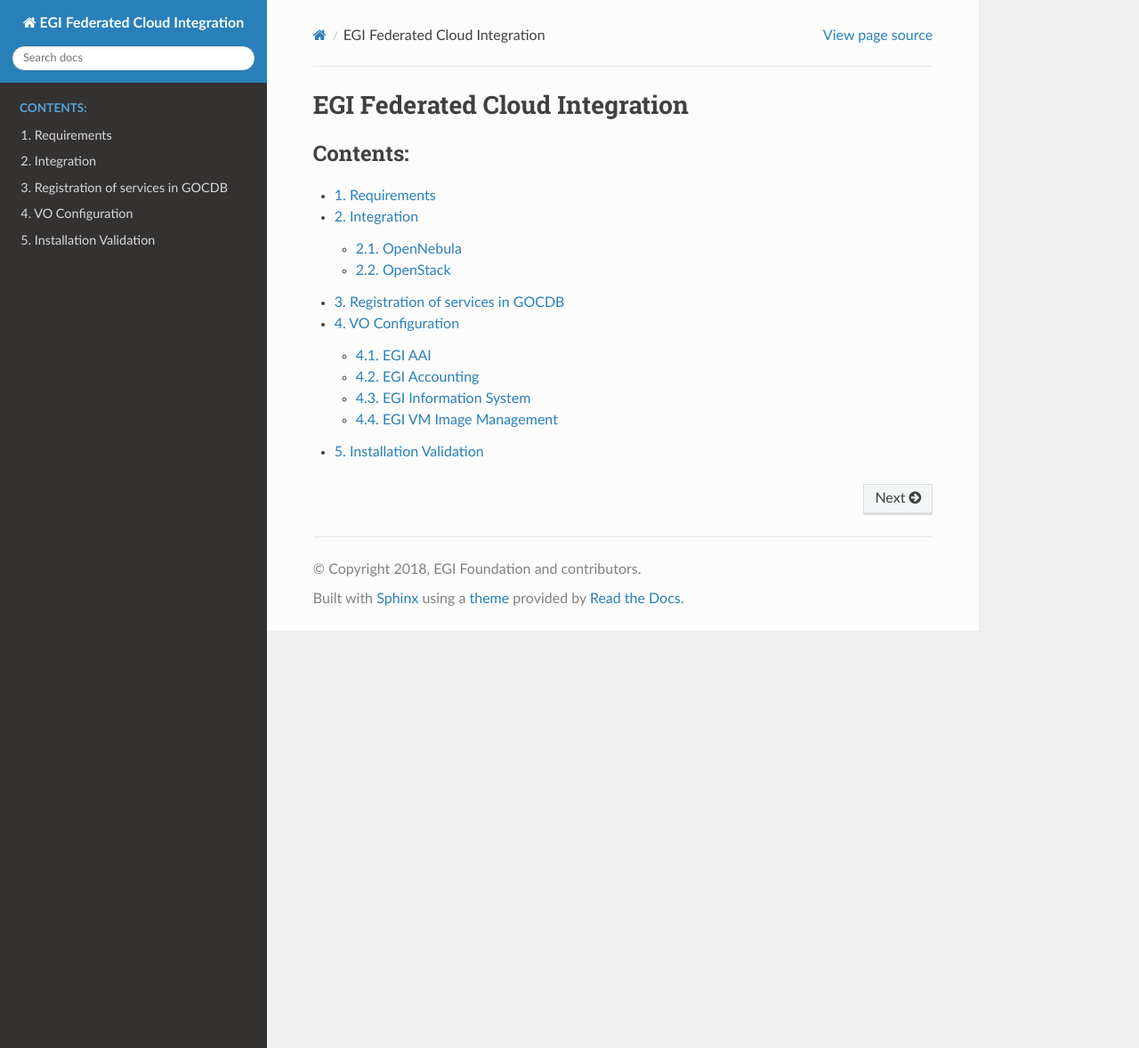
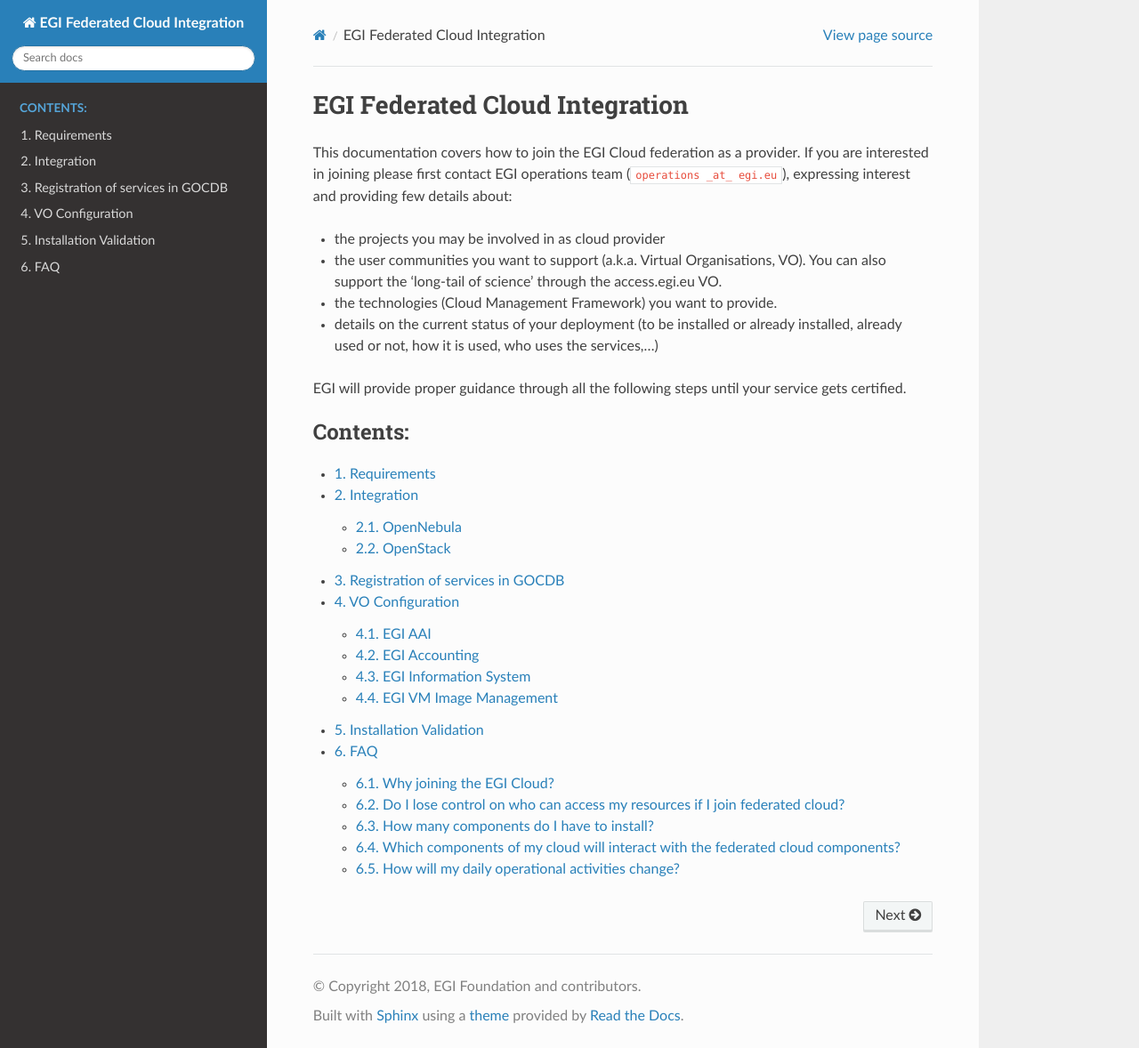
Before and after one commit to EGI-Federation/fedcloud-integration-documentation, a Sphinx documentation site: the page built from source/index.rst, in a window 1280 px wide and 1178 px high. Shown: the whole window at 89% size. Built offline with Sphinx 7.4.7 and the Read the Docs theme 2.0.0, drawn with Linux system fonts in a browser that asks for light colours.

Commit message:
Added some missing stuff from wiki (#45)
* Added some missing stuff from wiki

```diff
--- /dev/null
+++ b/source/faq.rst
@@ -0,0 +1,100 @@
+.. toctree::
+
+FAQ
+===
+
+Why joining the EGI Cloud?
+--------------------------
+
+* To support international communities supported by EGI (e.g. `these research
+  communities and applications <https://www.egi.eu/use-cases/>`_ or `these
+  research infrastructures in EOSC-hub <https://eosc-hub.eu/research-communities>`_
+  or `these business pilots in the EOSC Digital Innovation Hub
+  <https://eosc-hub.eu/digital-innovation-hub>`_.
+
+* To participate in e-Infrastructure projects (H2020, EOSC) as an EGI compliant
+  IaaS cloud provider.
+
+* To participate in resource allocation and in pay-for-use campaigns run by EGI.
+
+* To align access policies and operational model of your cloud with
+  international good practices.
+
+* To adopt best practices of multi-cloud federation for the benefit of your
+  local users.
+
+Do I lose control on who can access my resources if I join federated cloud?
+---------------------------------------------------------------------------
+
+**No**
+
+EGI uses the concept of Virtual Organisation (VO) to group users. The resource
+provider has complete control on which VOs he wants to allow on its resources
+and which quotas or restrictions to assign to each VO. In the case of OpenStack,
+each VO is mapped to a regular OpenStack project that can be managed as any
+other and are isolated to other projects you may have configured in your deployment.
+Although not recommended, you can even restrict the automatic access of users
+within a VO and manually enable individual members.
+
+How many components do I have to install?
+-----------------------------------------
+
+Depending on your cloud management framework and the kind of integration this
+will vary.
+
+In general, the federation requires your cloud management framework to be
+configured to support Federated AAI with EGI Check-in. This may require changes
+in your current setup.
+
+Other components are designed to access your cloud management framework public APIs
+and do not require modification of your deployment. For OpenStack, these
+components can be run on a single VM that encapsulates them for convenience.
+
+Which components of my cloud will interact with the federated cloud components?
+-------------------------------------------------------------------------------
+
+For OpenStack they are:
+
+* Keystone
+
+* Nova
+
+* Glance
+
+* Swift (optional)
+
+Users will also interact with:
+
+* Neutron
+
+* Cinder
+
+to perform their regular activities.
+
+How will my daily operational activities change?
+------------------------------------------------
+
+For the most part daily operations will not change.
+
+A resource centre part of the EGI Federation, and supporting international
+communities, needs to provide support through the EGI channels. This means
+following up `GGUS tickets <https://ggus.eu>`_. This includes
+requests from user communities and tickets triggered by failures detected by
+the monitoring infrastructure.
+
+A resource centre needs to maintain the services federated in EGI properly
+configured with the EGI AAI.
+
+The resource centre will have to comply with the operational and security
+requirements. All the EGI policies aim at implementing service provisioning
+best practices and common requirements. EGI operations may conduct campaigns
+targeted to mitigate security vulnerabilities and to update unsupported
+operating system and software. These activities are part of the regular
+activities of a resource centre anyways (also for the non-federated ones). EGI
+and the Operations Centres coordinate these actions in order to have them
+implemented in a timely manner.
+
+In summary, most of the site activities that are coordinated by EGI and the NGIs
+are already part of the work plan of a well-maintained resource centre, the
+additional task for a site manager is to acknowledge to EGI that the task has
+been performed.
--- a/source/index.rst
+++ b/source/index.rst
@@ -5,6 +5,23 @@
 
 EGI Federated Cloud Integration
 ===============================
+
+This documentation covers how to join the EGI Cloud federation as a provider.
+If you are interested in joining please first contact EGI operations team
+(``operations _at_ egi.eu``), expressing interest and providing few details about:
+
+* the projects you may be involved in as cloud provider
+
+* the user communities you want to support (a.k.a. Virtual Organisations, VO).
+  You can also support the 'long-tail of science' through the access.egi.eu VO.
+
+* the technologies (Cloud Management Framework) you want to provide.
+
+* details on the current status of your deployment (to be installed or already
+  installed, already used or not, how it is used, who uses the services,...)
+
+EGI will provide proper guidance through all the following steps until your
+service gets certified.
 
 .. toctree::
    :maxdepth: 2
@@ -16,3 +33,4 @@
    registration
    configuration
    validation
+   faq
```
